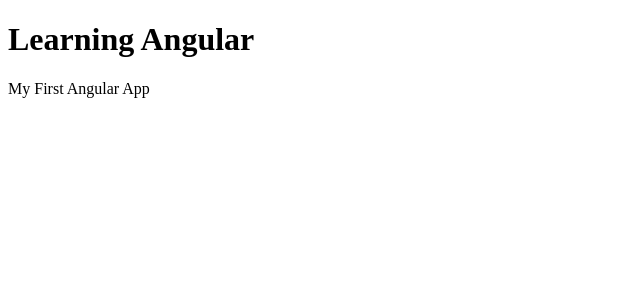
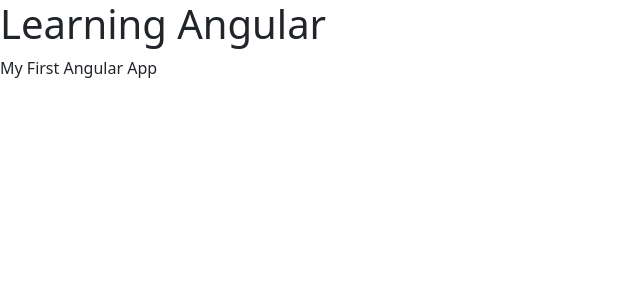
Before and after one commit to evelynAnais/learningAngular, an Angular app: page / in a window 1280 px wide. Shown: the top 300 px of the page, without its empty margins (0-640 px from the left). Built offline with nearby package versions, Linux system fonts and the light colour scheme.

Commit message:
style sheets

```diff
--- a/package.json
+++ b/package.json
@@ -18,6 +18,8 @@
     "@angular/platform-browser": "~12.2.0",
     "@angular/platform-browser-dynamic": "~12.2.0",
     "@angular/router": "~12.2.0",
+    "bootstrap": "^5.1.3",
+    "font-awesome": "^4.7.0",
     "rxjs": "~6.6.0",
     "tslib": "^2.3.0",
     "zone.js": "~0.11.4"
--- a/src/styles.css
+++ b/src/styles.css
@@ -1 +1,3 @@
 /* You can add global styles to this file, and also import other style files */
+@import "~bootstrap/dist/css/bootstrap.min.css";
+@import "~font-awesome/css/font-awesome.min.css";
```
Also changed, not shown: 1 other file (tests, documents, lock files or other folders).
